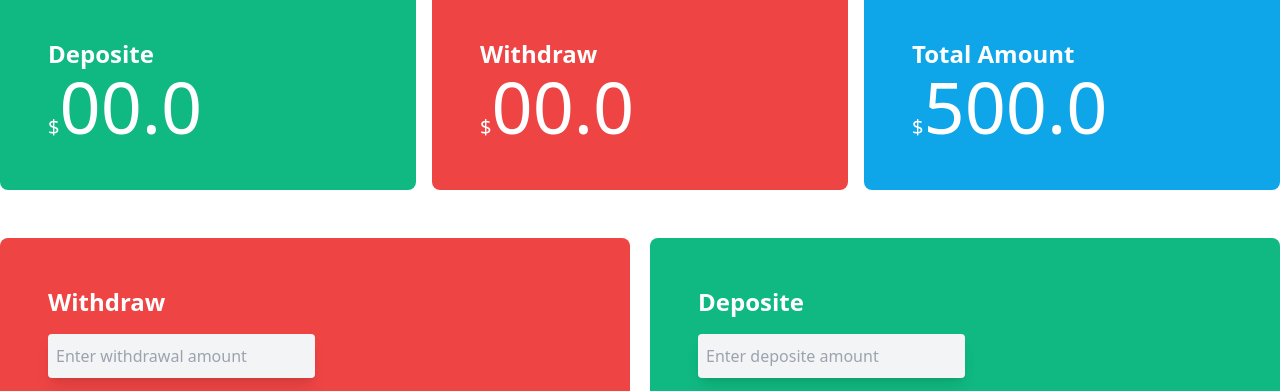
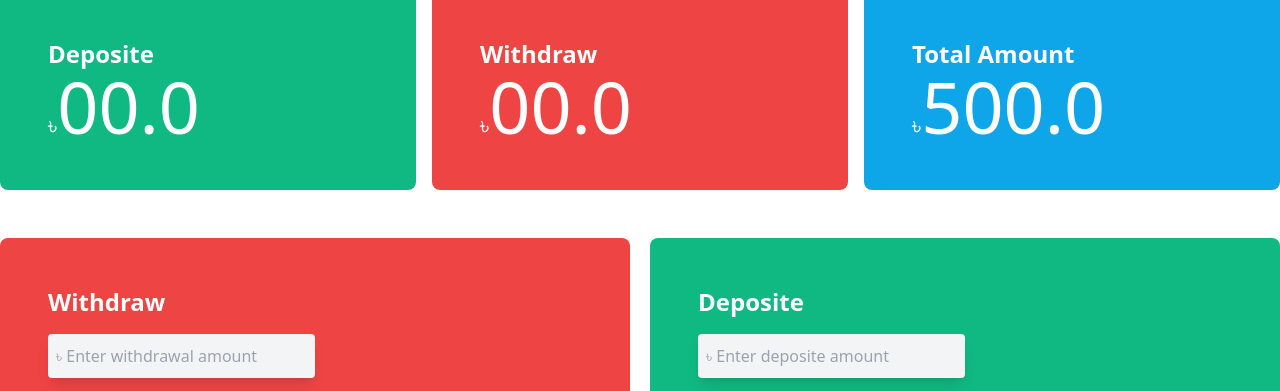
Before and after one commit to devhasibulislam/baap-er-bank, a plain HTML site: page banking.html in a window 1280 px wide. Shown: the part 246-637 px from the top of the page. Drawn offline with nearby package versions, Linux system fonts and the light colour scheme.

Commit message:
finally baap er bank done!

```diff
--- a/banking.html
+++ b/banking.html
@@ -22,17 +22,17 @@
                 <!-- deposite output -->
                 <section class="deposite__output bg-emerald-500 rounded-lg p-12 text-white">
                     <h2 class="text-2xl font-bold">Deposite</h2>
-                    <p class="text-xl">$<span class="text-7xl" id="deposite__initial">00.0</span></p>
+                    <p class="text-2xl">&#2547;<span class="text-7xl" id="deposite__initial">00.0</span></p>
                 </section>
                 <!-- withdraw output -->
                 <section class="withdraw__output bg-red-500 rounded-lg p-12 text-white">
                     <h2 class="text-2xl font-bold">Withdraw</h2>
-                    <p class="text-xl">$<span class="text-7xl" id="withdraw__initial">00.0</span></p>
+                    <p class="text-2xl">&#2547;<span class="text-7xl" id="withdraw__initial">00.0</span></p>
                 </section>
                 <!-- total amoutn output -->
                 <section class="total__amount__output bg-sky-500 rounded-lg p-12 text-white">
                     <h2 class="text-2xl font-bold">Total Amount</h2>
-                    <p class="text-xl">$<span class="text-7xl" id="total__amount__initial">500.0</span></p>
+                    <p class="text-2xl">&#2547;<span class="text-7xl" id="total__amount__initial">500.0</span></p>
                 </section>
             </section>
         </section>
@@ -43,7 +43,7 @@
                 <section class="withdraw__input bg-red-500 text-white rounded-lg p-12">
                     <h3 class="text-2xl font-bold">Withdraw</h3>
                     <div class="withdraw__field text-center my-4">
-                        <input type="number" name="" id="withdraw" placeholder="Enter withdrawal amount"
+                        <input type="number" name="" id="withdraw" placeholder="&#2547; Enter withdrawal amount"
                             class="pl-2 mt-1 block lg:w-2/4 w-full border-none text-gray-700 bg-gray-100 h-11 rounded shadow-lg hover:bg-blue-100 focus:bg-blue-100 focus:ring-0">
                     </div>
                     <button id="withdraw__btn"
@@ -55,7 +55,7 @@
                 <section class="withdraw__input bg-emerald-500 text-white rounded-lg p-12">
                     <h3 class="text-2xl font-bold">Deposite</h3>
                     <div class="withdraw__field text-center my-4">
-                        <input type="number" name="" id="deposite" placeholder="Enter deposite amount"
+                        <input type="number" name="" id="deposite" placeholder="&#2547; Enter deposite amount"
                             class="pl-2 mt-1 block lg:w-2/4 w-full border-none text-gray-700 bg-gray-100 h-11 rounded shadow-lg hover:bg-blue-100 focus:bg-blue-100 focus:ring-0">
                     </div>
                     <button id="deposite__btn"
```
